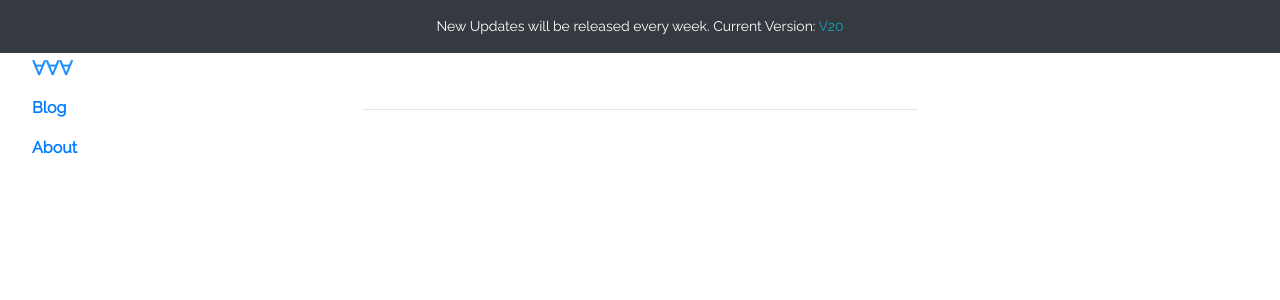
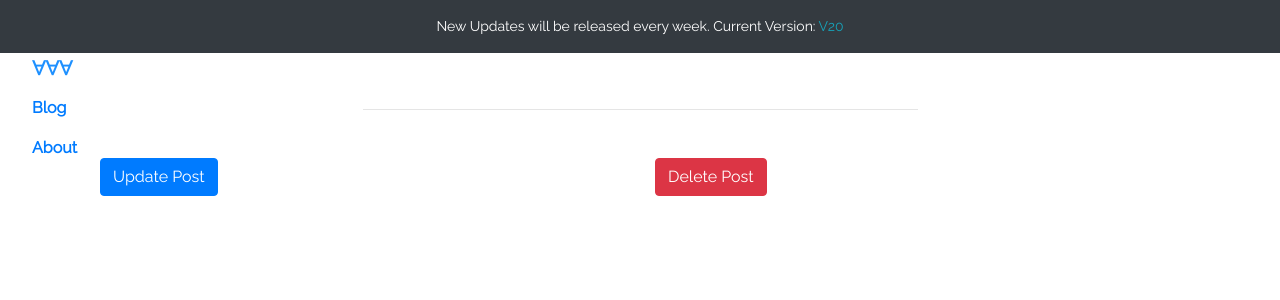
Before and after one commit to SandyAbdullahi/django-blog, a Django app: template templates/pages/post_detail.html in a window 1280 px wide. Shown: the top 300 px of the page. Run offline with Django 3.2, Linux system fonts and the light colour scheme; the template is opened without the code that fills it, so the values that code supplies are empty; parts of the project's set-up code (start-up, migrations or seed data) failed here and were passed over; some libraries are stand-ins or nearby versions.

Commit message:
add view function to display update post view

```diff
--- a/project/blog/models.py
+++ b/project/blog/models.py
@@ -1,8 +1,8 @@
 from django.db import models
 
 class Post(models.Model):
-    post_title = models.CharField(max_length=50)
-    post_content = models.TextField()
+    post_title = models.CharField(max_length=100)
+    post_content = models.TextField(blank=True)
     post_image = models.ImageField(blank=True)
 
     @property
--- a/project/blog/urls.py
+++ b/project/blog/urls.py
@@ -3,7 +3,8 @@ from django.urls import path
 from . import views
 
 urlpatterns = [
-    path('posts/<int:post_id>/', views.post_view),
+    path('post/<int:post_id>/update', views.update_post),
+    path('post/<int:post_id>/', views.post_view),
     path('new_post/', views.new_post, name="new_post"),
     path('about/', views.about, name='about'),
     path('', views.home, name="home")
--- a/static/css/styles.css
+++ b/static/css/styles.css
@@ -1,4 +1,6 @@
 @import url('https://fonts.googleapis.com/css2?family=Playfair+Display&family=Raleway&display=swap');
+
+
 
 * {
     font-family: 'Raleway', sans-serif;
@@ -29,15 +31,26 @@ h1,h2,h3,h4,h5 {
 }
 
 .form {
-    margin-top: 5rem !important;
+    margin-top: 2.5rem !important;
 
 }
 
 .user-post {
     padding: 1rem;
     border-radius: 0.2rem;
+    width: 100%;
 }
 
+.user-post a {
+    text-decoration: none;
+    color: inherit;
+}
+
+.user-post p {
+    white-space: nowrap;
+    overflow: hidden;
+    text-overflow: ellipsis;
+  }
 .user-post:hover {
     color: #fff;
     background-color: #aaa !important;
@@ -63,6 +76,14 @@ h1,h2,h3,h4,h5 {
     margin-top: 3.5rem !important;
 }
 
+
+.shape {
+    float: left;
+    shape-outside: polygon(0 0, 100% 0, 100% 100%, 30% 100%);
+    shape-margin: 20px;
+}
+
+
 @media only screen and (max-width: 600px) {
 
 
--- a/templates/pages/post_detail.html
+++ b/templates/pages/post_detail.html
@@ -4,14 +4,24 @@
     <div class="container post-view">
         <h2 class="text-center display-4">{{ post.post_title}}</h2>
         <hr class="w-50 mx-auto">
-        <div class="row ">
-            <div class="col">
-                <img src="{{ post.get_photo_url }}" class="img-fluid" alt="">
+
+            <div class="shape">
+                <img src="{{ post.get_photo_url }}" class="img-fluid m-3" width="500" alt="">
             </div>
-            <div class="col">
+            <div class="content">
                <p>{{ post.post_content }}</p>
             </div>
-        </div>
+            <br>
+            <div class="container float-right">
+                <div class="row">
+                    <div class="col">
+                        <a class="btn btn-primary" href="/post/{{ post.id }}/update" role="button">Update Post</a>
+                    </div>
+                    <div class="col">
+                        <a class="btn btn-danger" href="/post/{{ post.id }}/update" role="button">Delete Post</a>
+                    </div>
+                </div>
+            </div>
     </div>
 
 {% endblock  %}
```
Also changed, not shown: project/blog/views.py (+15 -1 lines), templates/forms/update_post.html (added, +19 -0 lines), templates/pages/home.html (+18 -3 lines), media/das_1nk8x1Y.png (added), project/blog/migrations/0003_auto_20200629_1947.py (added), static/img/django-logo-negative.png (added), static/img/django-python-computer-icons-logo-portable-network-graphics-png-favpng-fmTDmunynSK52axsEWGWJeDad.jpg (deleted).
